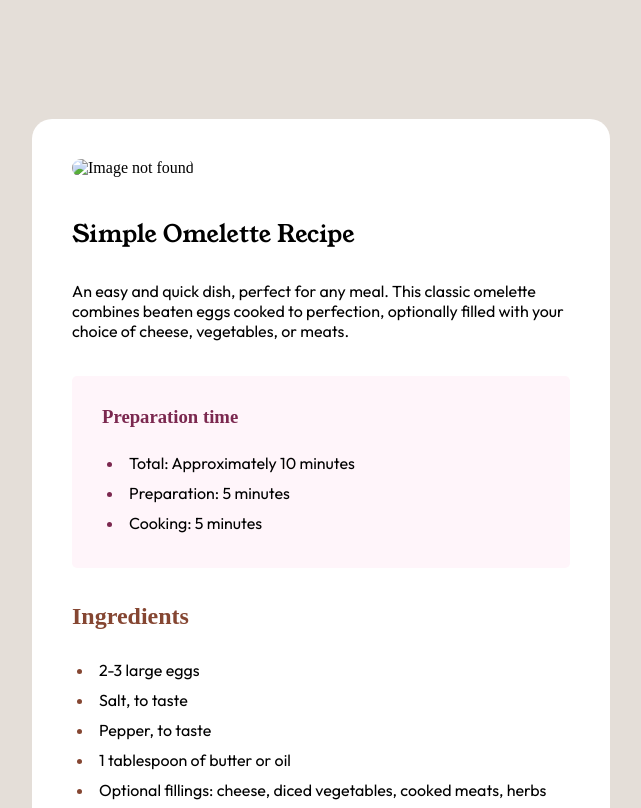
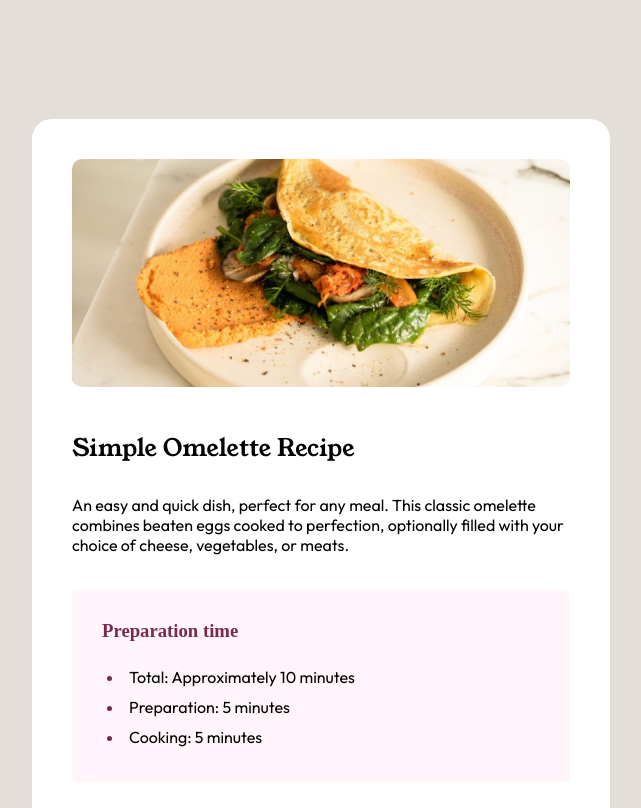
Before and after one commit to rishav92002/recipe-page-main, a plain HTML site: page index.html in a window 1280 px wide. Shown: the top 808 px of the page, without its empty margins (319-960 px from the left). Drawn offline with Linux system fonts and the light colour scheme; the site is published under a folder, as on GitHub Pages, so addresses that start at the root find nothing.

Commit message:
Update index.html, updated the path for image

```diff
--- a/index.html
+++ b/index.html
@@ -13,7 +13,7 @@
   <main>
     <section class="whole">
       <div class="image">
-        <img src="/assets/images/image-omelette.jpeg" alt="Image not found">
+        <img src="./assets/images/image-omelette.jpeg" alt="Image not found">
       </div>
       <div class="intro">
         <h2 >
```
